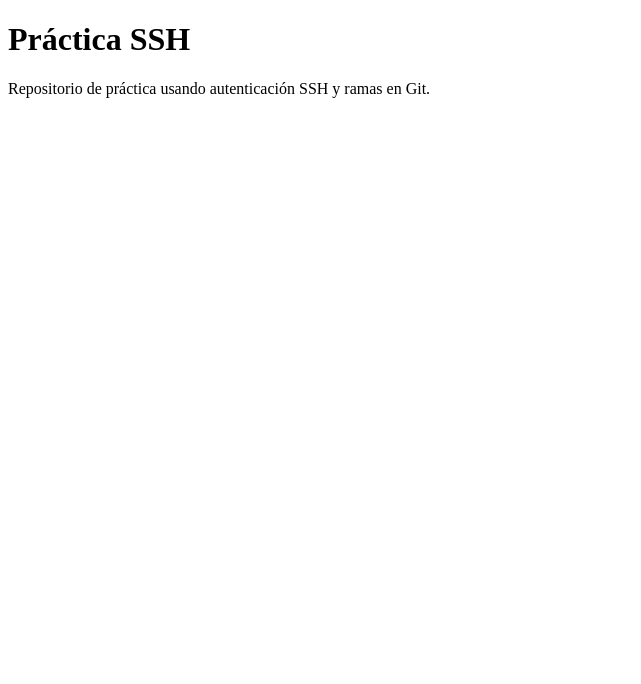
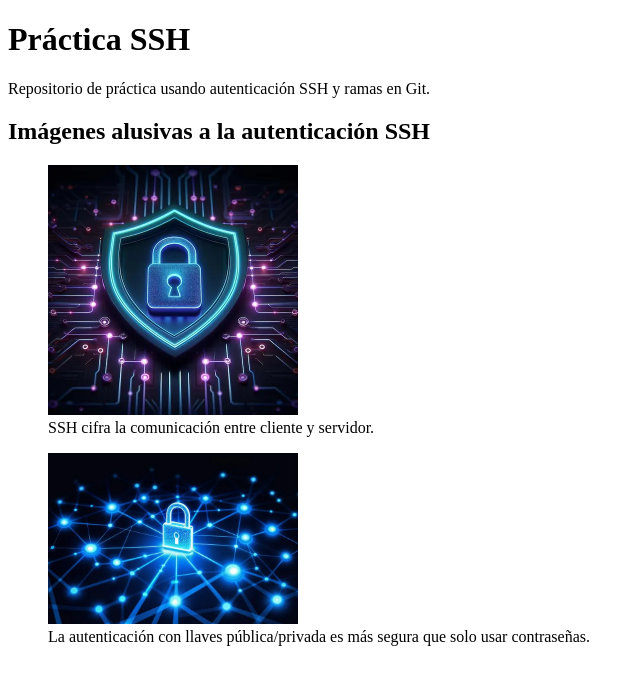
Before and after one commit to max-guevara-343/practica-ssh, a plain HTML site: page index.html in a window 1280 px wide. Shown: the whole page, without its empty margins (0-641 px from the left). Drawn offline with Linux system fonts and the light colour scheme.

Commit message:
Añadi imagenes

```diff
--- a/index.html
+++ b/index.html
@@ -7,5 +7,17 @@
 <body>
   <h1>Práctica SSH</h1>
   <p>Repositorio de práctica usando autenticación SSH y ramas en Git.</p>
+
+  <h2>Imágenes alusivas a la autenticación SSH</h2>
+
+  <figure>
+    <img src="img/candado1.jpg" alt="Candado SSH 1" width="250">
+    <figcaption>SSH cifra la comunicación entre cliente y servidor.</figcaption>
+  </figure>
+
+  <figure>
+    <img src="img/candado2.jpg" alt="Candado SSH 2" width="250">
+    <figcaption>La autenticación con llaves pública/privada es más segura que solo usar contraseñas.</figcaption>
+  </figure>
 </body>
 </html>
```
Also changed, not shown: img/candado1.jpg (added), img/candado2.jpg (added).
